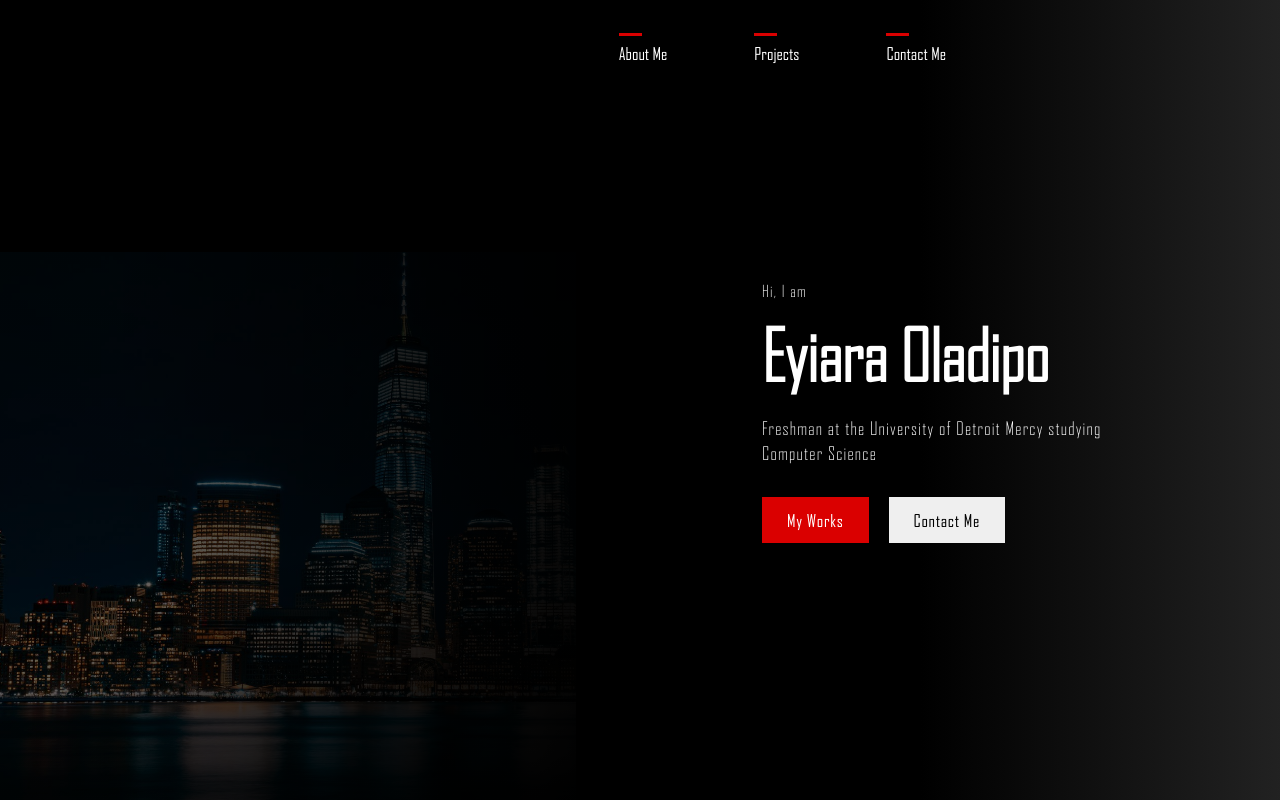
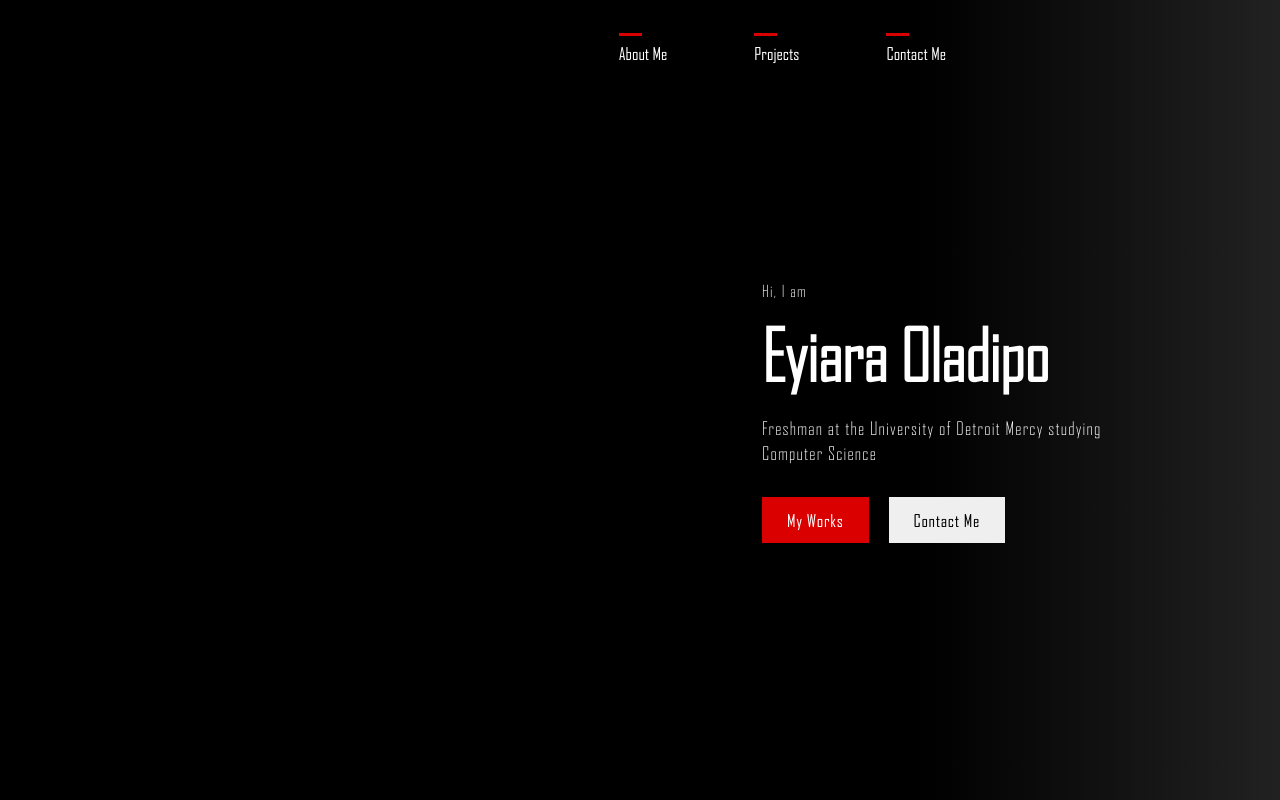
Before and after one commit to Ara-O/Portfolio-Website, a Vue app: page / in a window 1280 px wide. Shown: the top 800 px of the page. Built offline with nearby package versions, Linux system fonts and the light colour scheme.

Commit message:
Replaced image with spline model

```diff
--- a/src/components/home.vue
+++ b/src/components/home.vue
@@ -1,7 +1,12 @@
 <template>
   <div style="display: block">
     <div class="blend">
-      <img src="../assets/background.jpg" class="bg-img" />
+      <iframe
+        src="https://my.spline.design/untitled-29e7a58720caad55df89ef34c1581bbb/"
+        frameborder="0"
+        width="100%"
+        height="100%"
+      ></iframe>
     </div>
     <div class="hero--header">
       <div class="arrange">
```
